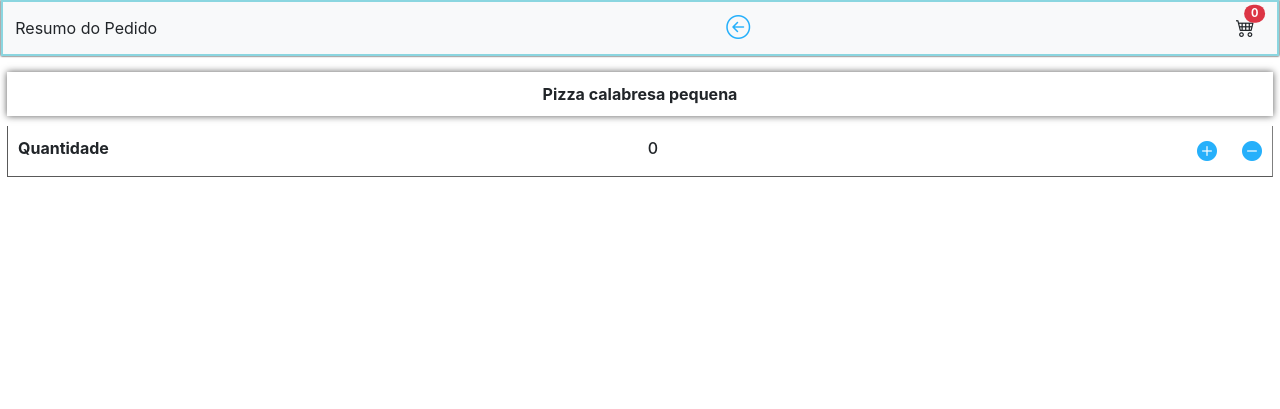
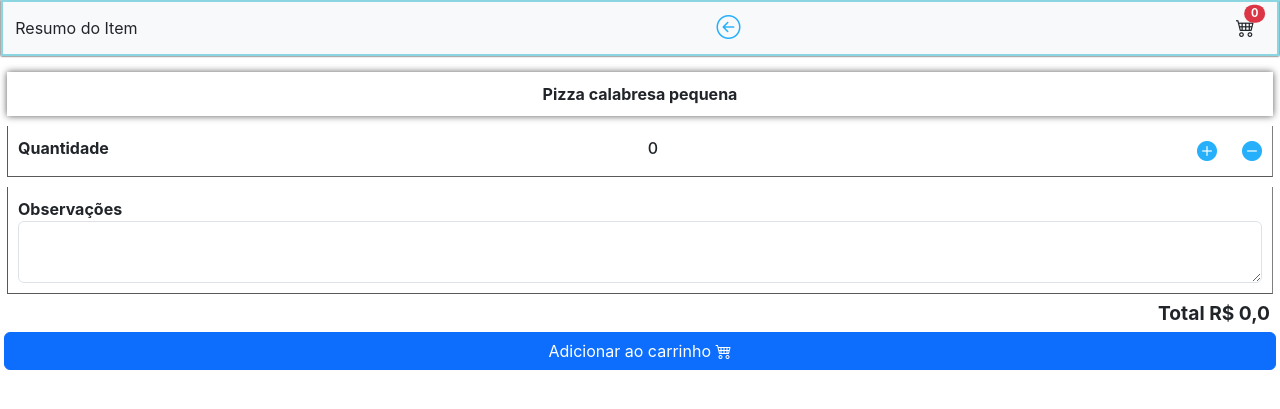
Before and after one commit to DiogenesDv/delivery, a PHP site: page /observacoes.php in a window 1280 px wide. Shown: the top 409 px of the page. Run offline with PHP 8.4, Linux system fonts and the light colour scheme.

Commit message:
al 45 ok

```diff
--- a/css/style.css
+++ b/css/style.css
@@ -279,7 +320,7 @@ body {
   font-weight: 500;
 }
 
-.destaque_qtd_{
+.destaque_qtd_, .destaque_qtd_2{
   display: flex;
   justify-content: space-between;
   padding: 10px;
@@ -292,6 +333,11 @@ body {
   font-weight: 500;
 }
 
+.destaque_qtd_2{
+  display: block;
+  justify-content: center;
+}
+
 .btns_up_minus_{
   color: #26b0fb;
   display: flex;
--- a/observacoes.php
+++ b/observacoes.php
@@ -2,9 +2,9 @@
 
 <nav class="navbar bg-body-tertiary fixed-top header_top">
   <div class="container-fluid">
-    <span>Resumo do Pedido</span>
+    <span>Resumo do Item</span>
     <div class=".icone_seta_voltar_">
-      <a class="navbar-brand" href="index.php" alt="Voltar" title="Botão Voltar">
+      <a class="navbar-brand" href="adicionais.php" alt="Voltar" title="Botão Voltar">
         <big><i class="bi bi-arrow-left-circle icone_seta_voltar_"></i></big>
       </a>
     </div>
@@ -26,6 +26,38 @@
 
 </div>
 
+<div class="destaque_qtd_2">
+  <strong>Observações</strong>
+  <div class="form-group">
+    <textarea class="form-control" type="text" name="obs"></textarea>
+  </div>
+</div>
+
+<div class="total_">
+  <b>Total R$ 0,0</b>
+</div>
+
+<div class="botao_ d-grid">
+ <a href="#popup2" class="btn btn-primary">Adicionar ao carrinho  <i class="bi bi-cart4"></i></a>
+</div>
+
 </body>
 
 </html>
+
+<div id="popup2" class="overlay_2">
+    <div class="popup_2">
+        <div class="row">
+            <div class="col-9">
+                <h3 class="titulo-popup">3 Itens Adicionados</h3>
+            </div>
+            <div class="col-3">
+                <a class="close" href="#">&times;</a>
+            </div>
+        </div>
+        <hr class="linha">
+        <div class="conteudo-popup">
+            Aqui vamos colocar depois o conteúdo desse popup trazendo os itens que forem adicionados no carrinho
+        </div>
+    </div>
+</div>
```
Also changed, not shown: other parts of css/style.css (+42 -1 lines).
